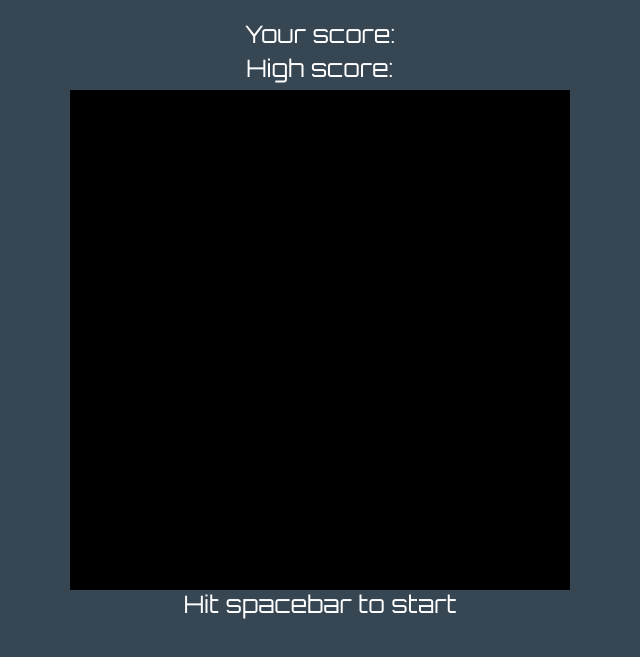
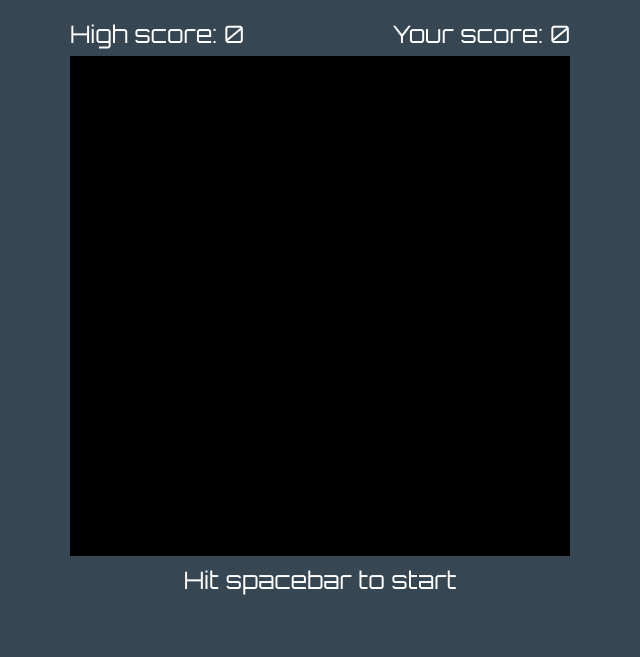
Before and after one commit to mattcbodily/snake, a plain HTML site: page index.html in a window 1280 px wide. Shown: the part 91-748 px from the top of the page, without its empty margins (320-960 px from the left). Drawn offline with Linux system fonts and the light colour scheme.

Commit message:
realligned the score and high score text

```diff
--- a/index.html
+++ b/index.html
@@ -10,8 +10,10 @@
 </head>
 <body>
     <h1>Game Center | Snake</h1>
-    <p id='game-score'>Your score:</p>
-    <p id='high-score'>High score:</p>
+    <section>
+        <span id='high-score'>High score: 0</span>
+        <span id='game-score'>Your score: 0</span>
+    </section>
     <canvas id='game-board' height='500' width='500' style='background: black;'></canvas>
     <p>Hit spacebar to start</p>
 </body>
--- a/styles.css
+++ b/styles.css
@@ -10,7 +10,17 @@ h1 {
     margin: 35px 0px 30px 0px;
 }
 
+span, p {
+    font-size: 1.5rem;
+}
+
+section {
+    width: 500px;
+    margin: 10px auto;
+    display: flex;
+    justify-content: space-between;
+}
+
 p {
-    font-size: 1.5rem;
-    margin-bottom: 10px;
+    margin: 10px;
 }
```
